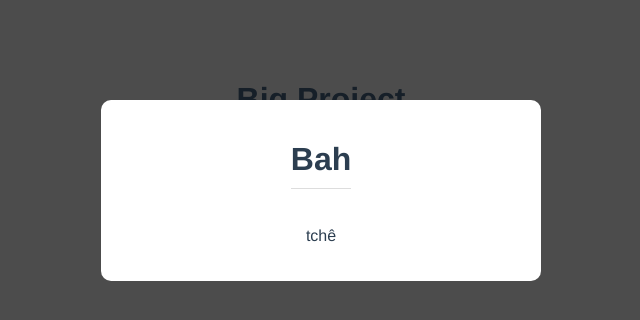
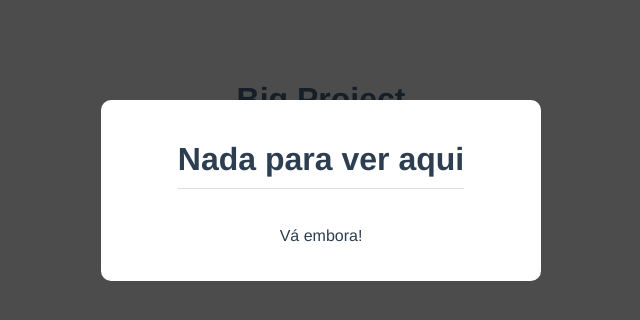
Before and after one commit to MaoDoBan/big-project, a Vue app: page / in a window 1280 px wide. Shown: the top 320 px of the page, without its empty margins (319-959 px from the left). Built offline with nearby package versions, Linux system fonts and the light colour scheme.

Commit message:
prop binding

```diff
--- a/src/App.vue
+++ b/src/App.vue
@@ -1,6 +1,6 @@
 <template>
-  <h1>{{ title }}</h1><br>
-  <Modal titulo="Bah" texto="tchê"/>
+  <h1>{{ projeto }}</h1><br>
+  <Modal :titulo="modal.titulo" :texto="modal.texto"/>
 </template>
 
 <script>
@@ -11,7 +11,11 @@ export default {
   components: { Modal },
   data(){
     return {
-      title: "Big Project"
+      projeto: "Big Project",
+      modal: {
+        titulo: "Nada para ver aqui",
+        texto:  "Vá embora!"
+      }
     };
   }
 }
```
